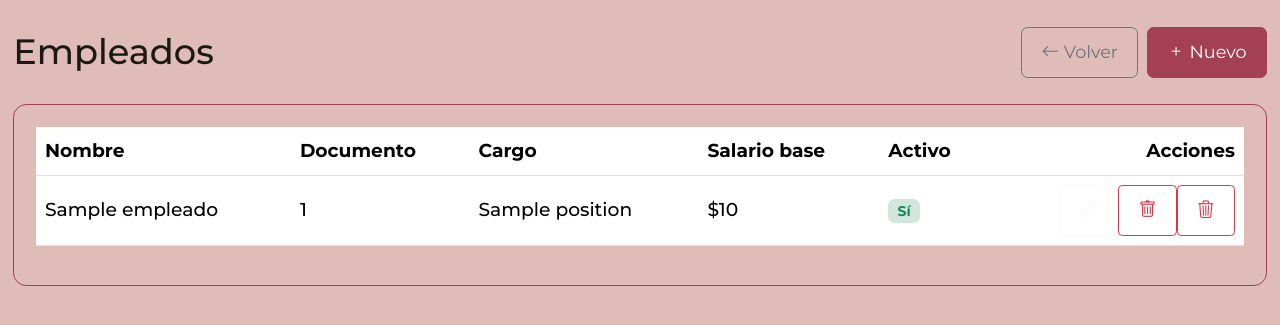
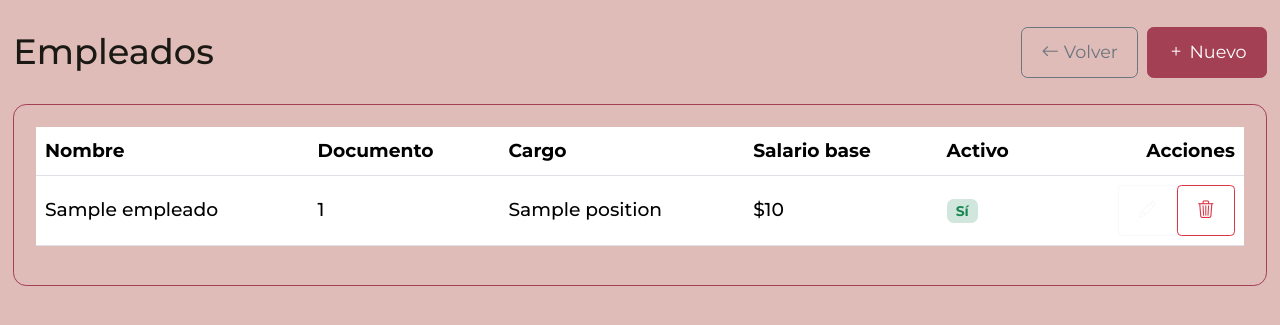
Before and after one commit to andresforero1033/factureox, a Flask app: page /nomina/empleados in a window 1280 px wide. Shown: the part 84-409 px from the top of the page. Run offline with Flask 3, Linux system fonts and the light colour scheme; the visitor is signed in with stand-in values (Sample User, id 1); a database or web service that is not in the repository returns one stand-in record (values such as "Sample title"); some web fonts are replaced.

Commit message:
feat(nómina): unificar eliminación a cascada desde listado de empleados
- Se retira opción de eliminar solo empleado
- Único botón elimina empleado + liquidaciones (confirmación explícita)

```diff
--- a/factureo_backend/templates/nomina_empleados_list.html
+++ b/factureo_backend/templates/nomina_empleados_list.html
@@ -37,14 +37,9 @@
                 <a class="btn btn-sm btn-outline-light" href="{{ url_for('nomina.empleados_edit', id=e._id) }}" title="Editar empleado" aria-label="Editar {{ e.name }}">
                   <i class="bi bi-pencil"></i>
                 </a>
-                <form method="post" action="{{ url_for('nomina.empleados_delete', id=e._id) }}" class="d-inline" onsubmit="return confirm('¿Eliminar al empleado {{ e.name }}? Esta acción no elimina liquidaciones asociadas.');">
-                  <button type="submit" class="btn btn-sm btn-outline-danger" title="Eliminar empleado" aria-label="Eliminar {{ e.name }}">
-                    <i class="bi bi-trash"></i>
-                  </button>
-                </form>
-                <form method="post" action="{{ url_for('nomina.empleados_delete', id=e._id) }}" class="d-inline" onsubmit="return confirm('¿Eliminar al empleado {{ e.name }} y todas sus liquidaciones? Esta acción es irreversible.');">
+                <form method="post" action="{{ url_for('nomina.empleados_delete', id=e._id) }}" class="d-inline" onsubmit="return confirm('¿Eliminar definitivamente al empleado {{ e.name }} y TODAS sus liquidaciones asociadas? Esta acción es irreversible.');">
                   <input type="hidden" name="cascade" value="1">
-                  <button type="submit" class="btn btn-sm btn-outline-danger" title="Eliminar empleado y liquidaciones" aria-label="Eliminar todo de {{ e.name }}">
+                  <button type="submit" class="btn btn-sm btn-outline-danger" title="Eliminar empleado y todas sus liquidaciones" aria-label="Eliminar todo de {{ e.name }}">
                     <i class="bi bi-trash3"></i>
                   </button>
                 </form>
```
